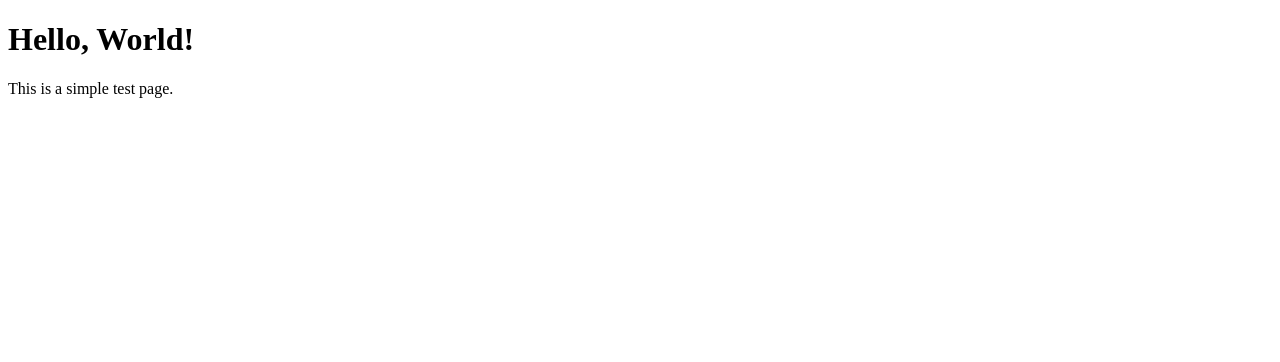
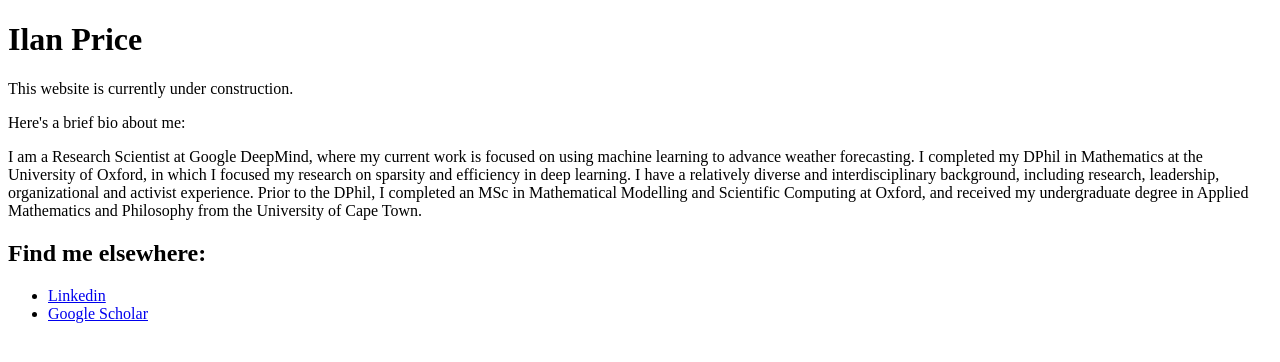
Before and after one commit to IlanPrice/ilanprice.github.io, a plain HTML site: page index.html in a window 1280 px wide. Drawn offline with Linux system fonts and the light colour scheme.

Commit message:
placeholder page attempt 4

```diff
--- a/index.html
+++ b/index.html
@@ -1,10 +1,19 @@
 <!DOCTYPE html>
-<html>
+<html lang="en">
 <head>
-    <title>Simple Test Page</title>
+    <meta charset="UTF-8">
+    <meta name="viewport" content="width=device-width, initial-scale=1.0">
+    <title>Ilan Price - Placeholder Page</title>
 </head>
 <body>
-    <h1>Hello, World!</h1>
-    <p>This is a simple test page.</p>
+    <h1>Ilan Price</h1>
+    <p>This website is currently under construction.</p>
+    <p>Here's a brief bio about me:</p>
+    <p>I am a Research Scientist at Google DeepMind, where my current work is focused on using machine learning to advance weather forecasting. I completed my DPhil in Mathematics at the University of Oxford, in which I focused my research on sparsity and efficiency in deep learning. I have a relatively diverse and interdisciplinary background, including research, leadership, organizational and activist experience. Prior to the DPhil, I completed an MSc in Mathematical Modelling and Scientific Computing at Oxford, and received my undergraduate degree in Applied Mathematics and Philosophy from the University of Cape Town.</p>
+    <h2>Find me elsewhere:</h2>
+    <ul>
+        <li><a href="https://www.linkedin.com/in/ilan-price-a8428747/">Linkedin</a></li>
+        <li><a href="https://scholar.google.com/citations?user=vmCR6iMAAAAJ&hl=en">Google Scholar</a></li>
+    </ul>
 </body>
 </html>
```
